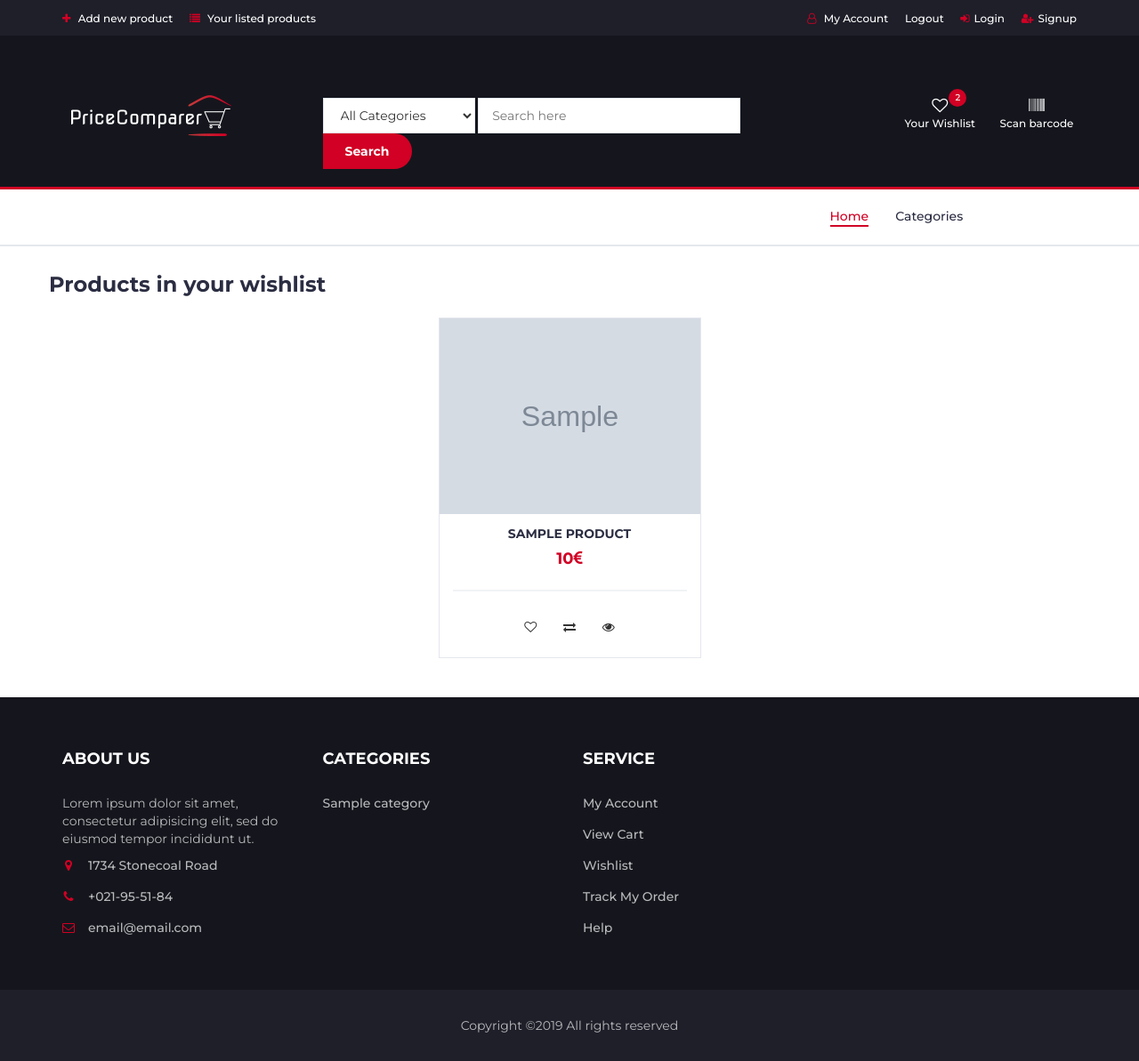
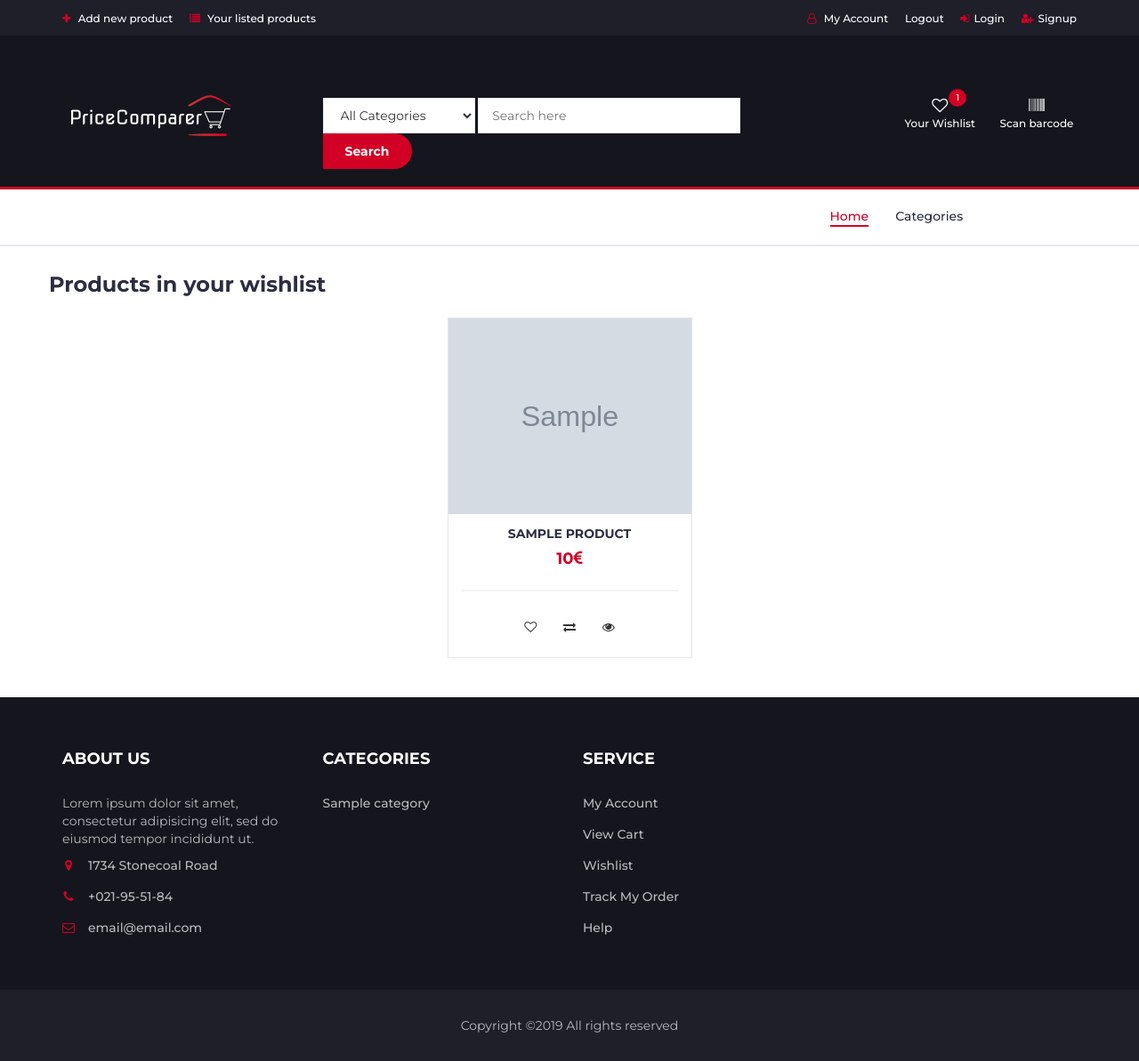
Before and after one commit to FaricJure/Primerjalnik_Cen, a PHP site: page /wishlist.php in a window 1280 px wide. Shown: the whole page at 89% size. Run offline with PHP 8.4, Linux system fonts and the light colour scheme; the visitor is signed in with stand-in values (Sample User, id 1); tables that the repository leaves empty or names only in its code hold one stand-in row (values such as "Sample post"); grey boxes marked "Sample" are stand-in pictures; data that the repository does not hold is empty.

Commit message:
update in wishlist(count for products)

```diff
--- a/praktikum2.2/web/css/style.css
+++ b/praktikum2.2/web/css/style.css
@@ -862,7 +862,7 @@ textarea.input {
 
 .product {
   position: relative;
-  margin: 15px 0px;
+  margin: 15px 10px;
   -webkit-box-shadow: 0px 0px 0px 0px #E4E7ED, 0px 0px 0px 1px #E4E7ED;
   box-shadow: 0px 0px 0px 0px #E4E7ED, 0px 0px 0px 1px #E4E7ED;
   -webkit-transition: 0.2s all;
--- a/praktikum2.2/web/dbh.inc.php
+++ b/praktikum2.2/web/dbh.inc.php
@@ -1,5 +1,5 @@
 <?php
-$connString = "mysql:dbname=praktikum2.2";
+$connString = "mysql:dbname=praktikum2.2;host=127.0.0.1;port=3307";
 $dBUsername="root";
 $dBPassword= "";
 $conn = null;
--- a/praktikum2.2/web/header.php
+++ b/praktikum2.2/web/header.php
@@ -7,10 +7,8 @@
  */
 session_start();
 require 'dbh.inc.php';
-
 $categoryQuery = "SELECT * FROM category";
 $categories = $conn->query($categoryQuery)->fetchAll();
-
 $selected = null;
 if (isset($_POST['selected'])) {
     $selected = $_POST['selected'];
@@ -19,31 +17,24 @@ $searchBar = null;
 if (isset($_POST['searchBar'])) {
     $searchBar = $_POST['searchBar'];
 }
-
-
 if (($selected != null) && ($searchBar == null) ) {
-
-   header("Location:product_category.php?selected=" . $selected);
-
+    header("Location:product_category.php?selected=" . $selected);
 } else if (($searchBar != null)) {
-
     $sql = "Select product.id as id , store.name as storeName from product join product_store on product.id=product_store.product_id
    join  store on store.id=product_store.store_id where  product.name='$searchBar'";
-
     $productInfo = $conn->query($sql)->fetchAll();
-
     foreach ($productInfo as $info):
-
         $prodId = $info['id'];
         $storeName = $info['storeName'];
-
     endforeach;
-
     header("Location:product.php?id=" . $prodId . "&name=" . $searchBar . "&store=" . $storeName);
 }
 else if (($searchBar == null) || ($selected == null)) {
     echo " ";
 }
+$uid = $_SESSION['id'];
+$wishlist = "SELECT * FROM wishlist WHERE user_id='$uid'";
+$countProducts = $conn->query($wishlist)->rowCount();
 ?>
 
 <!DOCTYPE html>
@@ -100,7 +91,7 @@ else if (($searchBar == null) || ($selected == null)) {
                 <li class="nav-item">
                     <form action="logout.inc.php" method="post">
                 <li><a type="submit" href="logout.inc.php" name="logout-submit">Logout</a></li>
-                    </form>
+                </form>
                 </li>
 
                 <li class="nav-item"><a class="nav-link" href="login.php" id="login"><i class="fa fa-sign-in"></i>Login</a></li>
@@ -155,7 +146,7 @@ else if (($searchBar == null) || ($selected == null)) {
                             <a href="wishlist.php">
                                 <i class="fa fa-heart-o"></i>
                                 <span>Your Wishlist</span>
-                                <div class="qty">2</div>
+                                <div class="qty"><?= $countProducts?></div>
                             </a>
                         </div>
                         <!-- /Wishlist -->
--- a/praktikum2.2/web/index.php
+++ b/praktikum2.2/web/index.php
@@ -8,16 +8,16 @@
 ?>
 
 <?php
-
 require 'header.php';
-
 $productQuery = "Select product.id as productId,product.name as productName ,store.name as sotreName,product.price as price ,product.image_url as image
     from product
     join product_store on product.id=product_store.product_id
     join store on store.id=product_store.store_id
     group by product.name";
 $products = $conn->query($productQuery)->fetchAll();
+
 ?>
+
 
     <!-- SECTION -->
     <div class="section">
--- a/praktikum2.2/web/wishlist.php
+++ b/praktikum2.2/web/wishlist.php
@@ -51,6 +51,8 @@ if(isset($_SESSION['id'])){
     $products = $conn->query($wishlist)->fetchAll();
 
 
+
+
 }
 
 ?>
```
Lines whose indentation alone changed are shown as unchanged.
